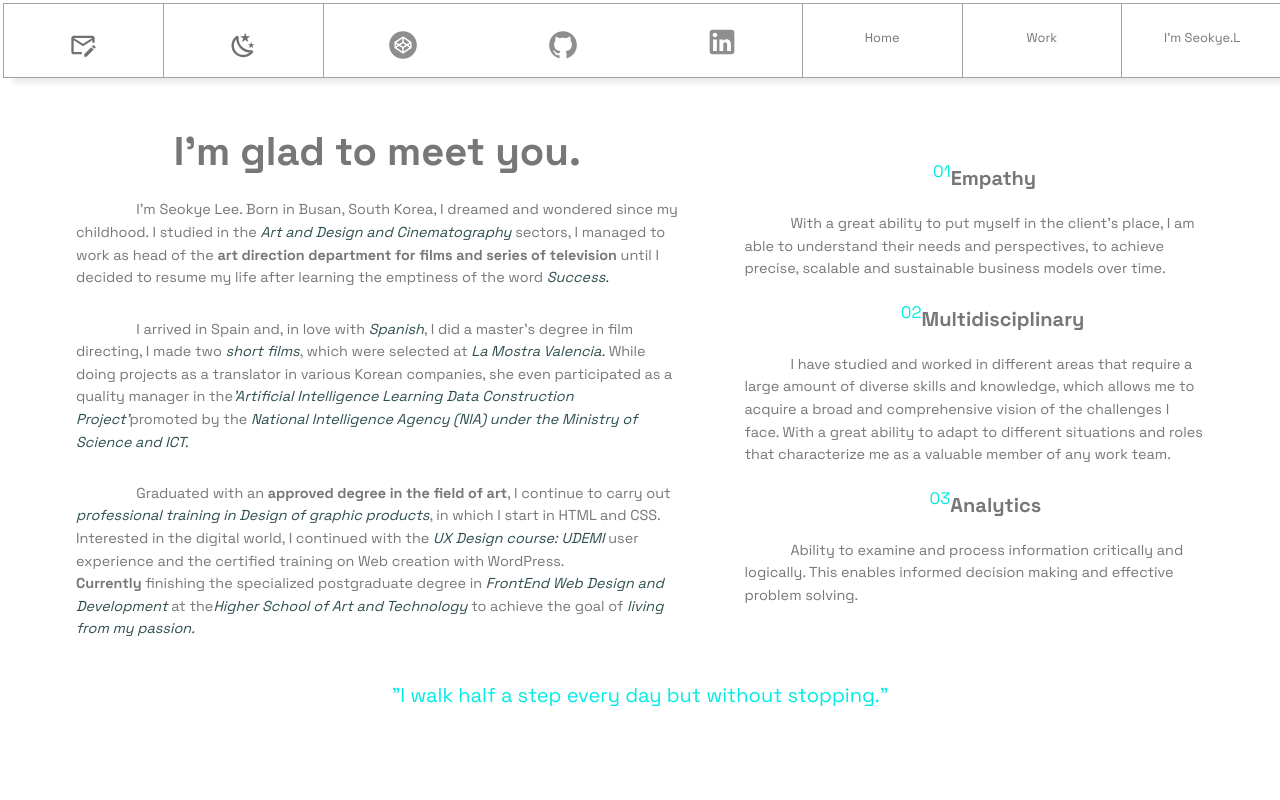
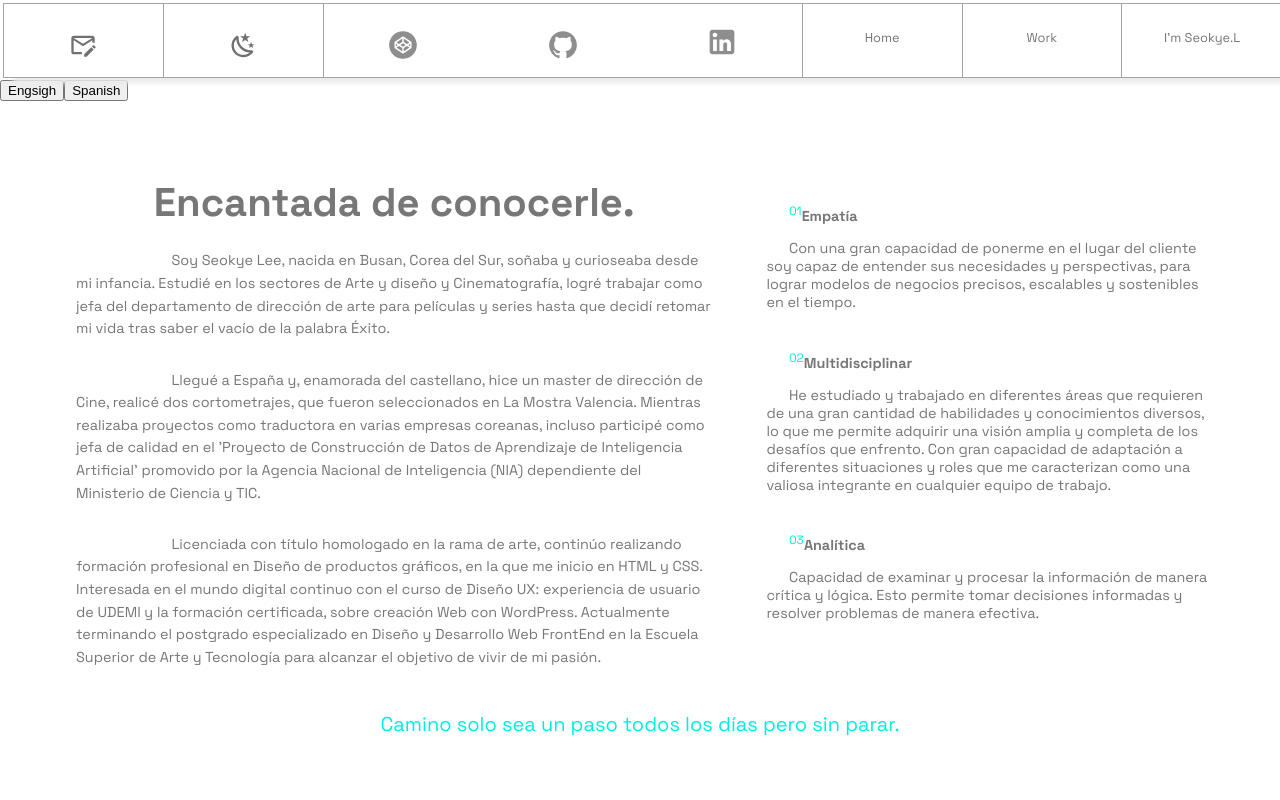
Before and after one commit to seokyelee/GammaPortfolio, a React (Vite) app: page /about in a window 1280 px wide. Shown: the top 800 px of the page. Built offline with nearby package versions, Linux system fonts and the light colour scheme.

Commit message:
add option of Language whit usecontex

```diff
--- a/package.json
+++ b/package.json
@@ -14,6 +14,7 @@
     "react-dom": "^18.2.0",
     "react-router-dom": "^6.10.0",
     "sass": "^1.62.1",
+    "styled-reset": "^4.4.7",
     "typeit-react": "^2.6.4"
   },
   "devDependencies": {
--- a/src/App.css
+++ b/src/App.css
@@ -0,0 +1,3 @@
+button {
+    margin-top:80px;
+}
--- a/src/App.jsx
+++ b/src/App.jsx
@@ -1,4 +1,4 @@
-import React from "react";
+import  React, { useState }from "react";
 import { Route, Routes } from "react-router-dom";
 import './App.css';
 import './scss/global.scss';
@@ -12,11 +12,23 @@ import Nav from "./componentes/Nav/Nav";
 
 
 
+
+export const LanguageContext = React.createContext({Language: undefined });
+
 function App() {
+
+  const [selectLanguage, setSelectLanguage] = useState('es');
 
   return (
     <>
-      <Nav />
+     <Nav/>
+
+      <LanguageContext.Provider value={{ language: selectLanguage }}>
+      <div>
+        <button onClick={() => setSelectLanguage('en')}> Engsigh</button>
+        <button onClick={() => setSelectLanguage('es')}> Spanish</button>
+    </div>
+
 
       <main>
       <Routes >
@@ -26,7 +38,7 @@ function App() {
         <Route path="/thanks" element={<Thanks />} />
       </Routes>
     </main>
-
+    </LanguageContext.Provider>
     </>
   );
 }
--- a/src/componentes/Btn/Btn.scss
+++ b/src/componentes/Btn/Btn.scss
@@ -17,3 +17,7 @@
     border: 1px solid color(color-complementario);
     box-shadow: 10px 5px 5px #B4B4B4;
 }
+
+.btn__pri :hover{
+    background-color: color(color-btn);
+}
--- a/src/componentes/Nav/Nav.jsx
+++ b/src/componentes/Nav/Nav.jsx
@@ -8,6 +8,8 @@ import IconMail from "../../assets/Icons/IconMail";
 import IconCodepen from "../../assets/Icons/IconCodepen";
 import IconGit from "../../assets/Icons/IconGit";
 import IconLinkedin from "../../assets/Icons/IconLinkedin";
+
+
 
 export default function Nav() {
 	return (
@@ -59,7 +61,9 @@ export default function Nav() {
 						 I'm Seokye.L
 					</Link>
 				</div>
+
 			</section>
+
 		</>
 	);
 }
--- a/src/views/about/About.jsx
+++ b/src/views/about/About.jsx
@@ -1,53 +1,38 @@
-import React from "react";
+import React, { useContext } from "react";
 import "./About.scss";
 import Thanks from "../thanks/Thanks";
 import Work from "../work/Work";
+import {LanguageContext} from "../../App";
 
 export default function About() {
+
+  const userData = useContext(LanguageContext);
+
   return (
     <>
       <main className="about_main">
         <section className="about_box">
           <article className="about__p">
-            <h1>I'm glad to meet you. </h1>
-            <p> I'm Seokye Lee. Born in Busan, South Korea, I dreamed and
-            wondered since my childhood. I studied in the <em>  Art and Design and
-            Cinematography </em> sectors, I managed to work as head of the <strong>art
-            direction department for films and series of television</strong> until I decided to resume
-            my life after learning the emptiness of the word <em>Success.</em> </p>
-            <p>
-              I arrived
-            in Spain and, in love with <em>Spanish</em>, I did a master's degree in film
-            directing, I made two <em>short films</em>, which were selected at <em>La Mostra
-            Valencia.</em> While doing projects as a translator in various Korean
-            companies, she even participated as a quality manager in the
-            <em>'Artificial Intelligence Learning Data Construction Project'</em>
-            promoted by the <em>National Intelligence Agency (NIA) under the
-            Ministry of Science and ICT.</em> </p>
-            <p>Graduated with an <strong>approved degree in the field of art</strong>, I continue to carry out <em>professional training in
-            Design of graphic products</em>, in which I start in HTML and CSS.
-            Interested in the digital world, I continued with the <em>UX Design
-            course: UDEMI </em>user experience and the certified training on Web
-            creation with WordPress. <br/>
-        <strong>Currently </strong>finishing the specialized
-            postgraduate degree in <em>FrontEnd Web Design and Development</em> at the
-            <em>Higher School of Art and Technology </em>to achieve the goal of <em>living
-            from my passion.</em>
-            </p>
+            <h1> {userData.language === 'en' ? "I'm glad to meet you." :  "Encantada de conocerle."}</h1>
+            <p> {userData.language === 'en' ? "I'm Seokye Lee. Born in Busan, South Korea, I dreamed and wondered since my childhood. I studied in the Art and Design and Cinematography sectors, I managed to work as head of the art direction department for films and series of television until I decided to resume my life after learning the emptiness of the word Success.": "Soy Seokye Lee, nacida en Busan, Corea del Sur, soñaba y curioseaba desde mi infancia. Estudié en los sectores de Arte y diseño y Cinematografía, logré trabajar como jefa del departamento de dirección de arte para películas y series hasta que decidí retomar mi vida tras saber el vacío de la palabra Éxito." }</p>
+            <p>{userData.language === 'en' ?
+              "I arrived in Spain and, in love with Spanish, I did a master's degree in film directing, I made two short films, which were selected at La Mostra Valencia. While doing projects as a translator in various Korean companies, she even participated as a quality manager in the 'Artificial Intelligence Learning Data Construction Project promoted by the National Intelligence Agency (NIA) under the Ministry of Science and ICT." : "Llegué a España y, enamorada del castellano, hice un master de dirección de Cine, realicé dos cortometrajes, que fueron seleccionados en La Mostra Valencia. Mientras realizaba proyectos como traductora en varias empresas coreanas, incluso participé como jefa de calidad en el 'Proyecto de Construcción de Datos de Aprendizaje de Inteligencia Artificial' promovido por la Agencia Nacional de Inteligencia (NIA) dependiente del Ministerio de Ciencia y TIC. "} </p>
+            <p>{userData.language === 'en' ? "Graduated with an approved degree in the field of art, I continue to carry out professional training in Design of graphic products, in which I start in HTML and CSS. Interested in the digital world, I continued with the UX Design course: UDEMI user experience and the certified training on Web creation with WordPress. Currently finishing the specialized postgraduate degree in FrontEnd Web Design and Development at the Higher School of Art and Technology to achieve the goal of living from my passion." : "Licenciada con título homologado en la rama de arte, continúo realizando formación profesional en Diseño de productos gráficos, en la que me inicio en HTML y CSS. Interesada en el mundo digital  continuo con el curso de Diseño UX: experiencia de usuario de UDEMI y la formación certificada,  sobre creación Web con WordPress. Actualmente terminando el postgrado especializado en Diseño y Desarrollo Web FrontEnd en la Escuela Superior de Arte y Tecnología para alcanzar el objetivo de vivir de mi pasión."
+}</p>
 
           </article>
 
-          <article className="about__p">
-            <h3><sup>01</sup>Empathy</h3>
-              <p>With a great ability to put myself in the client's place, I am able to understand their needs and perspectives, to achieve precise, scalable and sustainable business models over time.</p>
-            <h3><sup>02</sup>Multidisciplinary</h3>
-              <p>I have studied and worked in different areas that require a large amount of diverse skills and knowledge, which allows me to acquire a broad and comprehensive vision of the challenges I face. With a great ability to adapt to different situations and roles that characterize me as a valuable member of any work team.</p>
-            <h3><sup>03</sup>Analytics</h3>
-              <p>Ability to examine and process information critically and logically. This enables informed decision making and effective problem solving.</p>
+          <article className="about__p_plus">
+            <h4><sup>01</sup>{userData.language === 'en' ? "Empathy" :  "Empatía" }</h4>
+              <p>{userData.language === 'en' ? "With a great ability to put myself in the client's place, I am able to understand their needs and perspectives, to achieve precise, scalable and sustainable business models over time." : "Con una gran capacidad de ponerme en el lugar del cliente soy capaz de entender sus necesidades y perspectivas, para lograr modelos de negocios precisos, escalables y sostenibles en el tiempo."}</p>
+            <h4><sup>02</sup>{userData.language === 'en' ? "Multidisciplinary" : "Multidisciplinar"}</h4>
+              <p>{userData.language === 'en' ? " I have studied and worked in different areas that require a large amount of diverse skills and knowledge, which allows me to acquire a broad and comprehensive vision of the challenges I face. With a great ability to adapt to different situations and roles that characterize me as a valuable member of any work team." : "He estudiado y trabajado en diferentes áreas que requieren de una gran cantidad de habilidades y conocimientos diversos, lo que me permite adquirir una visión amplia y completa de los desafíos que enfrento. Con gran capacidad de adaptación a diferentes situaciones y roles que me caracterizan como una valiosa integrante en cualquier equipo de trabajo."}</p>
+            <h4><sup>03</sup>{userData.language === 'en' ? "Analytics" : "Analítica"}</h4>
+              <p>{userData.language === 'en' ? "Ability to examine and process information critically and logically. This enables informed decision making and effective problem solving." : "Capacidad de examinar y procesar la información de manera crítica y lógica. Esto permite tomar decisiones informadas y resolver problemas de manera efectiva."}</p>
           </article>
 
         </section>
-        <h2 className="half_step">"I walk half a step every day but without stopping."</h2>
+        <h2 className="half_step">{userData.language === 'en' ? "I walk only one step every day but without stopping." : "Camino solo sea un paso todos los días pero sin parar."}</h2>
 
         <Work />
 
--- a/src/views/about/About.scss
+++ b/src/views/about/About.scss
@@ -7,7 +7,7 @@
 .about_box{
     height: auto;
     display: flex;
-    padding-top:120px;
+    padding-top: 70px;
     margin: 0 auto;
     width: calc(100% - 40%);
     gap:42px;
@@ -23,11 +23,18 @@
     font-size:$primary-ff ;
     font-size: fs(regular);
     text-align: left;
-    text-indent:10%;
+    text-indent:15%;
 }
 .about__p h1{
     line-height: 1em;
     text-indent:0%;
+}
+.about__p_plus{
+    text-indent:5%;
+    text-align: left;
+}
+h4{
+    padding-top:24px;
 }
 .half_step{
     font-weight: lighter;
--- a/src/views/thanks/Thanks.scss
+++ b/src/views/thanks/Thanks.scss
@@ -5,11 +5,11 @@
     display: flex;
     flex-wrap: wrap;
     height: 100vh;
-    margin-bottom: 120px;
+    margin-bottom: 250px;
 }
 
 .thanks__box {
-    margin-top: 120px;
+    margin-top: 150px;
     font-family: $primary-ff;
     top:0;
 
```
Also changed, not shown: 1 other file (tests, documents, lock files or other folders).
